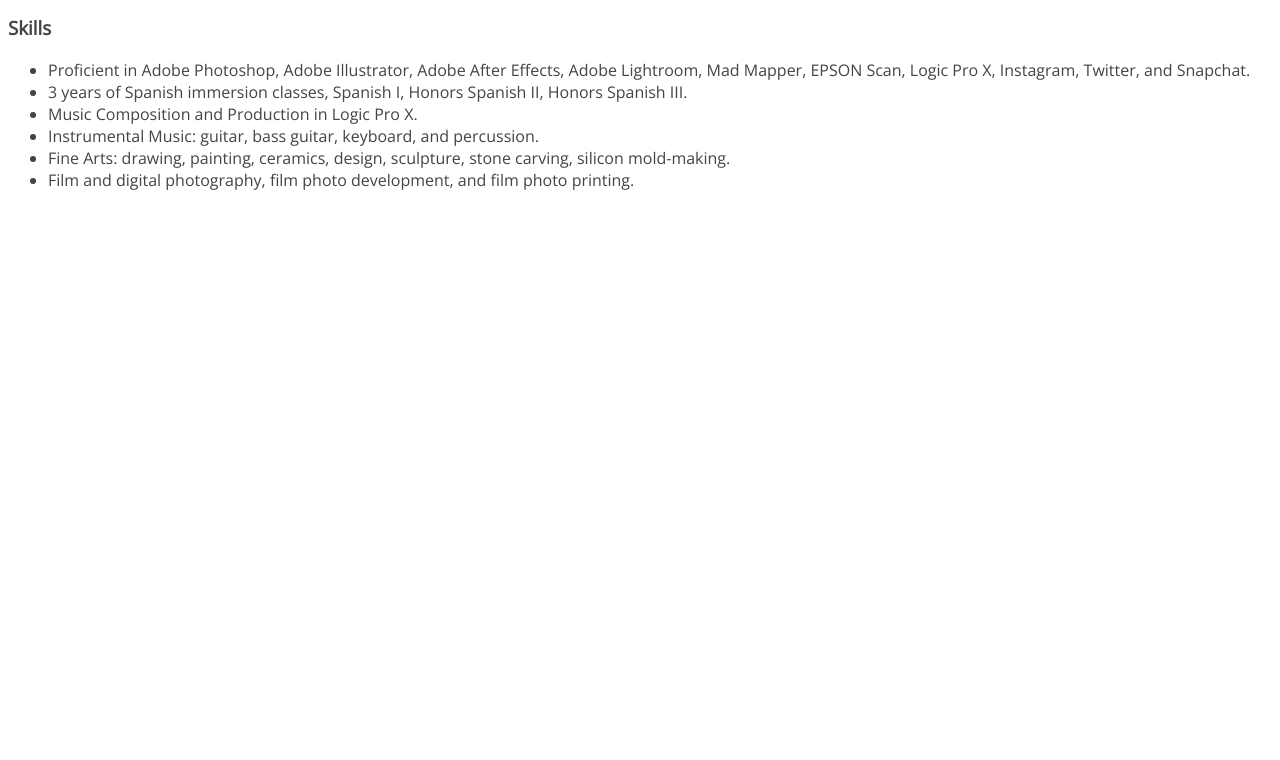
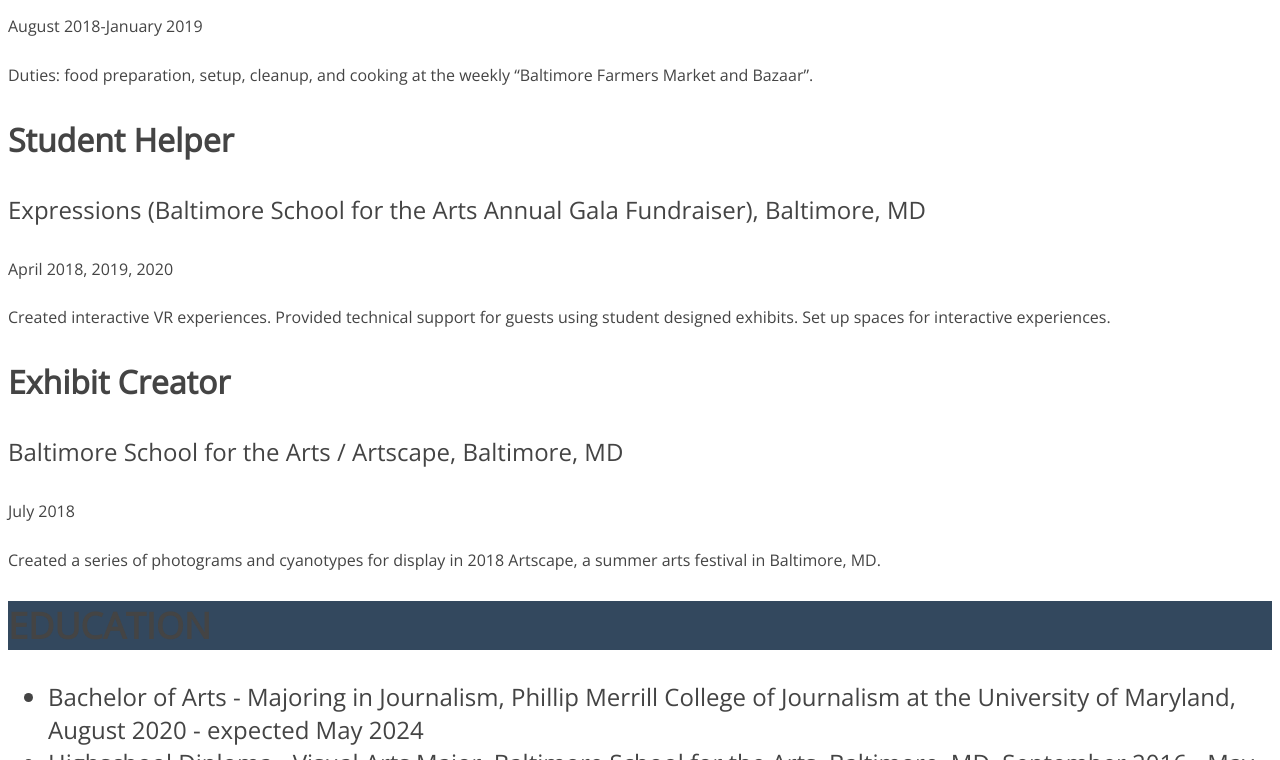
Before and after one commit to Frederikwolfe/Freddy-Wolfe-Jour352, a plain HTML site: page resume/index.html in a window 1280 px wide. Shown: the part 2040-2800 px from the top of the page. Before the commit the page ends 2247 px from the top, so only its background shows below. Drawn offline with nearby package versions, Linux system fonts and the light colour scheme.

Commit message:
Update style.css

```diff
--- a/resume/style.css
+++ b/resume/style.css
@@ -9,3 +9,29 @@ body {
   font-size: 3.5em;
   text-transform: uppercase;
 }
+
+.sectiontitle {
+  text-transform: uppercase;
+  font-size: 1.5em;
+  background-color: #33485e;
+  font-weight: 400;
+}
+
+h3 {
+  font-weight: 600;
+  font-size: 2em;
+}
+
+h4 {
+  font-weight: 400;
+  font-size: 1.5em;
+}
+
+h5 {
+  font-weight: 400;
+  font-size: 1em;
+}
+
+ul {
+  font-size: 1.5em;
+}
```
